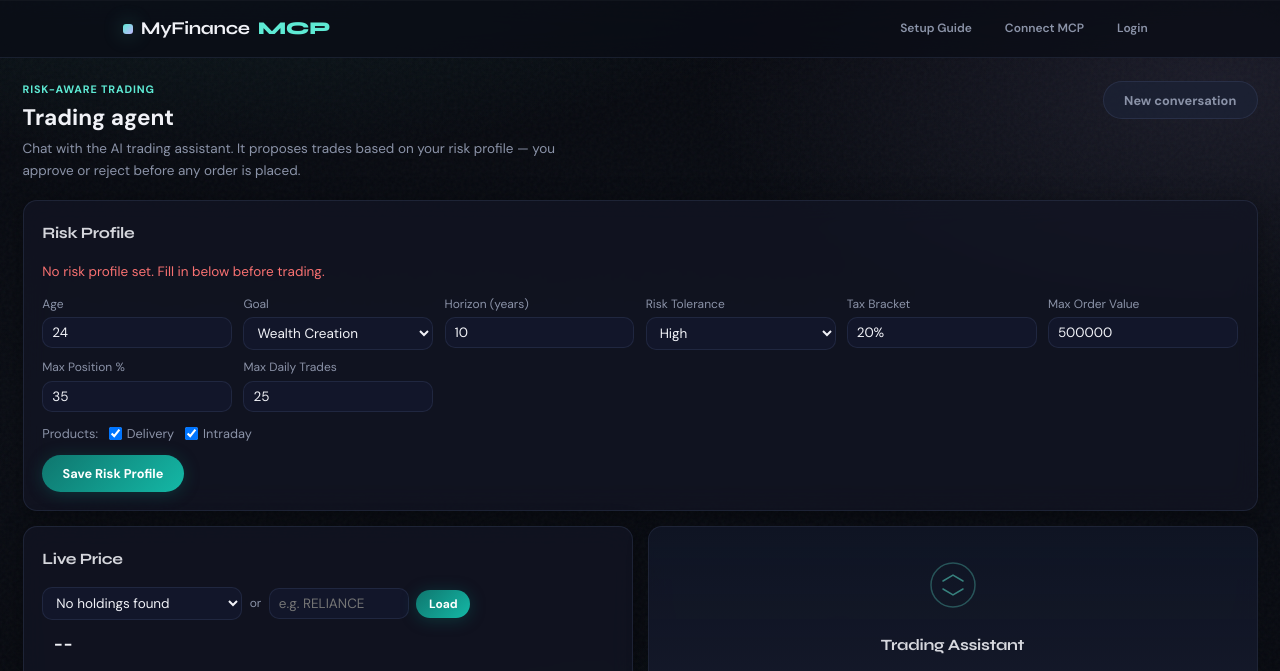
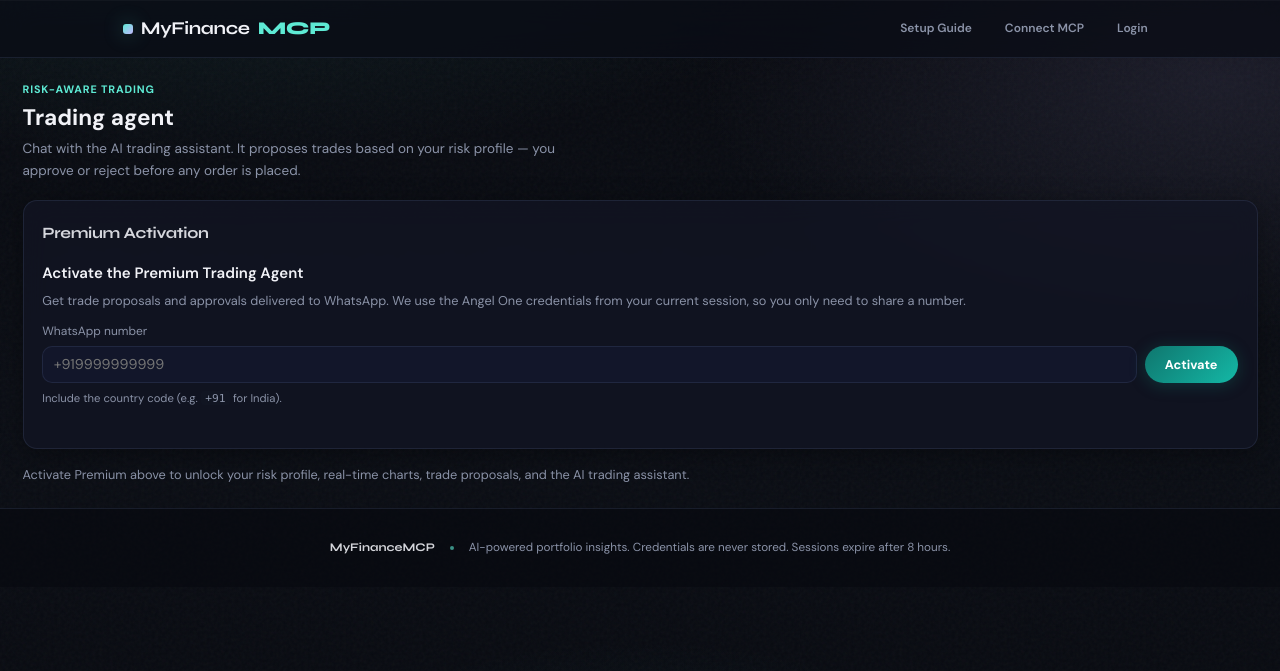
Before and after one commit to raghav18482/MyFinancesMCP, a FastAPI app: template frontend/templates/trading.html in a window 1280 px wide. Shown: the top 671 px of the page. After the commit the page ends 554 px from the top, so only its background shows below. Run offline with FastAPI, Linux system fonts and the light colour scheme; the template is opened without the code that fills it, so the values that code supplies are empty.

Commit message:
registration for premium version

```diff
--- a/frontend/templates/trading.html
+++ b/frontend/templates/trading.html
@@ -9,9 +9,43 @@
       <h1>Trading agent</h1>
       <p class="agent-lead">Chat with the AI trading assistant. It proposes trades based on your risk profile &mdash; you approve or reject before any order is placed.</p>
     </div>
+    {% if is_premium_registered %}
     <button type="button" class="btn btn-muted agent-new-btn" id="trading-new-chat" title="Start a new conversation">New conversation</button>
+    {% endif %}
   </header>
 
+  <!-- Premium Registration -->
+  <section class="card trading-section" id="premium-section">
+    <h2 class="trading-section-title">Premium Activation</h2>
+
+    {% if is_premium_registered %}
+    <div class="premium-status premium-status--active" id="premium-active">
+      <div>
+        <p class="premium-headline">Premium is active</p>
+        <p class="premium-sub">WhatsApp alerts will be sent to <strong>{{ registered_whatsapp }}</strong>.</p>
+      </div>
+      <span class="premium-badge">ACTIVE</span>
+    </div>
+    {% else %}
+    <div class="premium-cta" id="premium-cta">
+      <p class="premium-headline">Activate the Premium Trading Agent</p>
+      <p class="premium-sub">Get trade proposals and approvals delivered to WhatsApp. We use the Angel One credentials from your current session, so you only need to share a number.</p>
+      <form id="premium-form" class="premium-form" novalidate>
+        <label class="premium-label" for="premium-whatsapp">WhatsApp number</label>
+        <div class="premium-row">
+          <input type="tel" id="premium-whatsapp" name="whatsapp_number"
+                 placeholder="+919999999999" pattern="^\+[0-9]{8,15}$"
+                 required autocomplete="tel">
+          <button type="submit" class="btn btn-accent" id="premium-submit">Activate</button>
+        </div>
+        <p class="premium-hint">Include the country code (e.g. <code>+91</code> for India).</p>
+        <p class="premium-msg" id="premium-msg" role="status" aria-live="polite"></p>
+      </form>
+    </div>
+    {% endif %}
+  </section>
+
+  {% if is_premium_registered %}
   <!-- Risk Profile -->
   <section class="card trading-section" id="risk-section">
     <h2 class="trading-section-title">Risk Profile</h2>
@@ -129,6 +163,9 @@
       </div>
     </div>
   </div>
+  {% else %}
+  <p class="trading-locked-note">Activate Premium above to unlock your risk profile, real-time charts, trade proposals, and the AI trading assistant.</p>
+  {% endif %}
 </div>
 
 <style>
@@ -200,8 +237,35 @@
 .proposal-error { font-size: .8rem; color: var(--red); }
 .btn-green { background: rgba(34,197,94,.15); color: var(--green); border: 1px solid rgba(34,197,94,.3); }
 .btn-green:hover { background: rgba(34,197,94,.25); }
+
+/* Premium activation */
+.premium-status { display: flex; justify-content: space-between; align-items: center; gap: 1rem; }
+.premium-status--active .premium-headline { color: var(--green); }
+.premium-badge { font-size: .7rem; font-weight: 700; letter-spacing: .08em;
+  padding: .25rem .55rem; border-radius: 4px;
+  color: var(--green); background: rgba(34,197,94,.12); border: 1px solid rgba(34,197,94,.3); }
+.premium-headline { font-size: 1rem; font-weight: 600; margin: 0 0 .25rem 0; }
+.premium-sub { font-size: .85rem; color: var(--muted); margin: 0; }
+.premium-form { margin-top: .75rem; }
+.premium-label { font-size: .8rem; color: var(--muted); display: block; margin-bottom: .3rem; }
+.premium-row { display: flex; gap: .5rem; flex-wrap: wrap; }
+.premium-row input {
+  flex: 1 1 220px; min-width: 200px;
+  background: var(--surface-solid); border: 1px solid var(--border); border-radius: var(--radius-sm);
+  color: var(--text); padding: .5rem .7rem; font-size: .95rem; font-family: inherit;
+}
+.premium-row input:focus { outline: none; border-color: var(--accent); }
+.premium-hint { margin: .4rem 0 0 0; font-size: .75rem; color: var(--muted); }
+.premium-hint code { background: var(--surface); padding: .05rem .3rem; border-radius: 3px; }
+.premium-msg { margin-top: .5rem; font-size: .85rem; min-height: 1.1em; }
+.premium-msg--error { color: var(--red); }
+.premium-msg--success { color: var(--green); }
+
+/* Premium-locked placeholder */
+.trading-locked-note { color: var(--muted); font-size: .85rem; margin-top: .25rem; }
 </style>
 
+{% if is_premium_registered %}
 <script type="module" src="/static/js/trading.js?v=7"></script>
 
 <script>
@@ -397,4 +461,51 @@
   $input.focus();
 })();
 </script>
+{% endif %}
+
+<script>
+(function () {
+  const form = document.getElementById('premium-form');
+  if (!form) return;
+
+  const $input = document.getElementById('premium-whatsapp');
+  const $btn = document.getElementById('premium-submit');
+  const $msg = document.getElementById('premium-msg');
+
+  function setMsg(text, kind) {
+    $msg.textContent = text || '';
+    $msg.className = 'premium-msg' + (kind ? ' premium-msg--' + kind : '');
+  }
+
+  form.addEventListener('submit', async function (e) {
+    e.preventDefault();
+    const whatsapp = ($input.value || '').trim();
+    if (!/^\+[0-9]{8,15}$/.test(whatsapp)) {
+      setMsg('Please enter a valid number with country code, e.g. +919999999999.', 'error');
+      $input.focus();
+      return;
+    }
+    $btn.disabled = true;
+    setMsg('Activating...', '');
+    try {
+      const res = await fetch('/api/premium/register', {
+        method: 'POST',
+        headers: { 'Content-Type': 'application/json' },
+        body: JSON.stringify({ whatsapp_number: whatsapp }),
+      });
+      const data = await res.json().catch(function () { return {}; });
+      if (res.ok && data.ok) {
+        setMsg('Activated. Loading your trading workspace...', 'success');
+        window.location.reload();
+      } else {
+        setMsg(data.error || ('Error ' + res.status), 'error');
+        $btn.disabled = false;
+      }
+    } catch (err) {
+      setMsg('Network error: ' + err.message, 'error');
+      $btn.disabled = false;
+    }
+  });
+})();
+</script>
 {% endblock %}
--- a/main.py
+++ b/main.py
@@ -19,6 +19,13 @@
 _project_dir = os.path.dirname(os.path.abspath(__file__))
 os.chdir(_project_dir)
 sys.path.insert(0, _project_dir)
+
+try:
+    from dotenv import load_dotenv
+
+    load_dotenv(os.path.join(_project_dir, ".env"))
+except ImportError:
+    pass
 
 logging.basicConfig(level=logging.INFO)
 logger = logging.getLogger(__name__)
--- a/requirements.txt
+++ b/requirements.txt
@@ -27,3 +27,4 @@
 sqlmodel
 psycopg[binary]
 cryptography
+httpx>=0.27.0
```
Also changed, not shown: web_app.py (+136 -5 lines), services/schedular/daily_briefing.py (renamed from services/daily_briefing.py).
